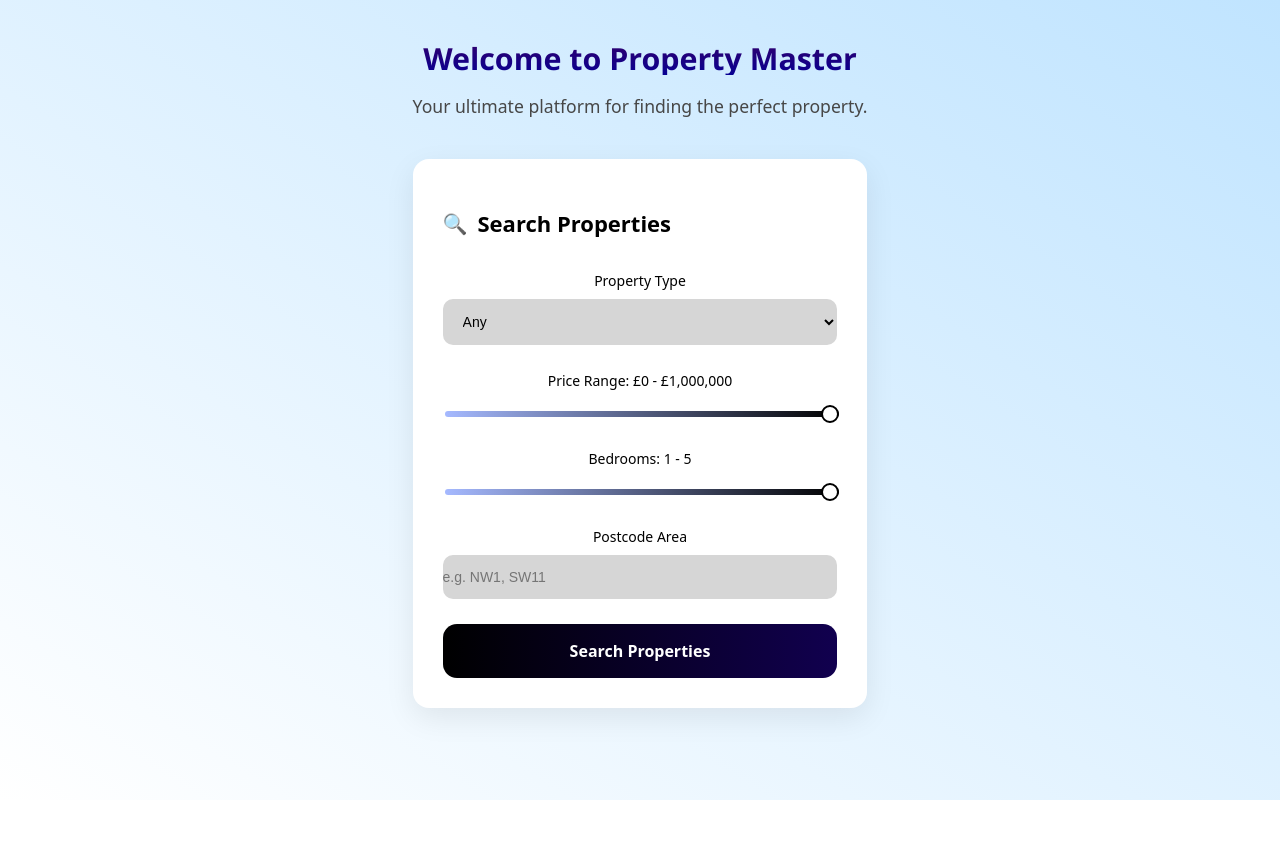
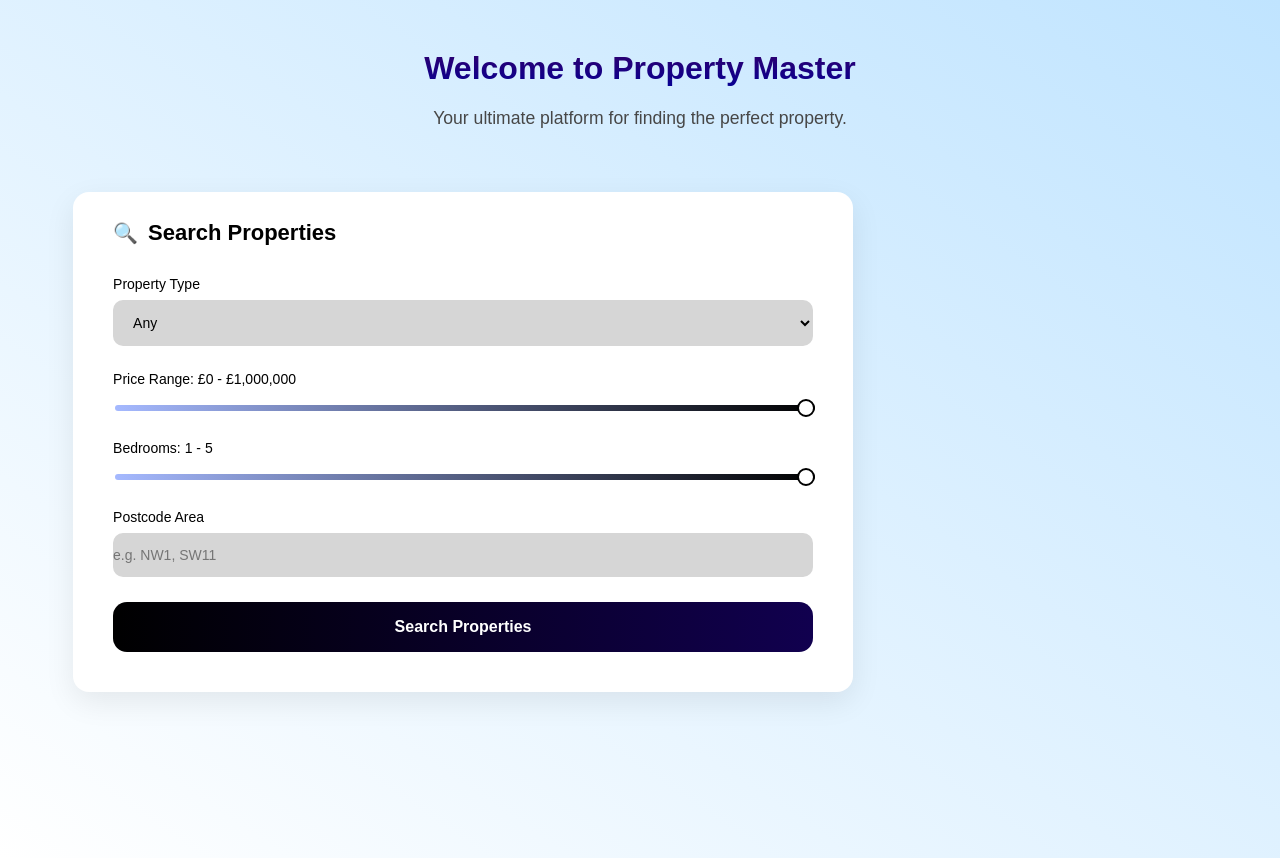
Before and after one commit to Chethi2003/Estate_Agent_Client-side_Web_Application, a React (Vite) app in the folder property-master/: page / in a window 1280 px wide. Before the commit the page ends 800 px from the top, so only its background shows below. Built offline with nearby package versions, Linux system fonts and the light colour scheme.

Commit message:
Completed search box

```diff
--- a/property-master/src/App.css
+++ b/property-master/src/App.css
@@ -1,6 +1,14 @@
-#root {
-  max-width: 1280px;
-  margin: 0 auto;
-  padding: 2rem;
+.welcome {
+  width: 100%;
   text-align: center;
+  margin: 50px 0;
 }
+
+.search {
+  display: flex;
+  justify-content: flex-start;
+  padding-top: 1%;
+  padding-right: 28%;
+  margin-top: 1%;
+
+}
--- a/property-master/src/App.jsx
+++ b/property-master/src/App.jsx
@@ -7,8 +7,13 @@ function App() {
 
   return (
     <>
-      <Welcome />
+      <div className="welcome">
+        <Welcome />
+      </div>
+
+      <div className="search">
       <Search />
+      </div>
     </>
   )
 }
--- a/property-master/src/components/Search.css
+++ b/property-master/src/components/Search.css
@@ -1,10 +1,11 @@
 .search-container {
-  max-width: 800px;
-  margin: 40px auto;
-  padding: 30px;
+  width: 700px;
+  margin: 0px auto;
+  padding: 10px 40px 40px 40px;
   border-radius: 16px;
   background: #ffffff;
   box-shadow: 0 10px 30px rgba(0, 0, 0, 0.08);
+  font-family:Arial, Helvetica, sans-serif;
 }
 
 .search-title {
@@ -103,7 +104,6 @@ label {
 }
 
 .search-button:hover {
-  opacity: 0.9;
   transition: 0.25s;
   transform: scale(1.02);
 }
--- a/property-master/src/components/Welcome.css
+++ b/property-master/src/components/Welcome.css
@@ -1,14 +1,17 @@
+.welcome-container {
+  text-align: center;
+  margin-bottom: 2rem;
+  font-family:Arial, Helvetica, sans-serif;
+
+}
+
 .welcome-title {
-  font-size: 190%;
+  font-size: 200%;
   font-weight: bolder;
-  margin-bottom: 1rem;
-  font-family: 'Segoe UI', Tahoma, Geneva, Verdana, sans-serif;
-  margin-top: -10px;
   background: linear-gradient(to top, #070093, #31006c);
   -webkit-background-clip: text;
   background-clip: text;
   -webkit-text-fill-color: transparent;
-  text-fill-color: transparent;
 
 }
 
--- a/property-master/src/index.css
+++ b/property-master/src/index.css
@@ -1,68 +1,8 @@
 :root {
-  font-family: system-ui, Avenir, Helvetica, Arial, sans-serif;
-  line-height: 1.5;
-  font-weight: 400;
-
-  color-scheme: light dark;
-  color: rgba(255, 255, 255, 0.87);
   background-image: linear-gradient(to bottom left, #c0e4ff, #ffffff);
-
-  font-synthesis: none;
-  text-rendering: optimizeLegibility;
-  -webkit-font-smoothing: antialiased;
-  -moz-osx-font-smoothing: grayscale;
-}
-
-a {
-  font-weight: 500;
-  color: #646cff;
-  text-decoration: inherit;
-}
-a:hover {
-  color: #535bf2;
 }
 
 body {
-  margin: 0;
-  display: flex;
-  place-items: center;
   min-width: 320px;
   min-height: 100vh;
 }
-
-h1 {
-  font-size: 3.2em;
-  line-height: 1.1;
-}
-
-button {
-  border-radius: 8px;
-  border: 1px solid transparent;
-  padding: 0.6em 1.2em;
-  font-size: 1em;
-  font-weight: 500;
-  font-family: inherit;
-  background-color: #1a1a1a;
-  cursor: pointer;
-  transition: border-color 0.25s;
-}
-button:hover {
-  border-color: #646cff;
-}
-button:focus,
-button:focus-visible {
-  outline: 4px auto -webkit-focus-ring-color;
-}
-
-@media (prefers-color-scheme: light) {
-  :root {
-    color: #213547;
-    background-color: #ffffff;
-  }
-  a:hover {
-    color: #747bff;
-  }
-  button {
-    background-color: #f9f9f9;
-  }
-}
```
